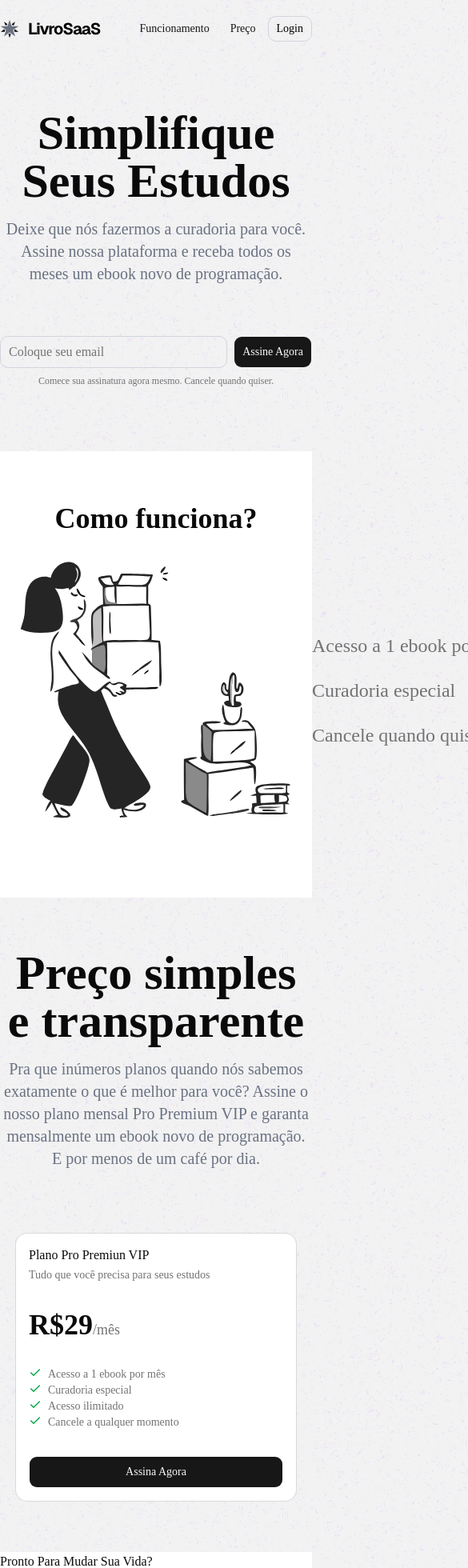
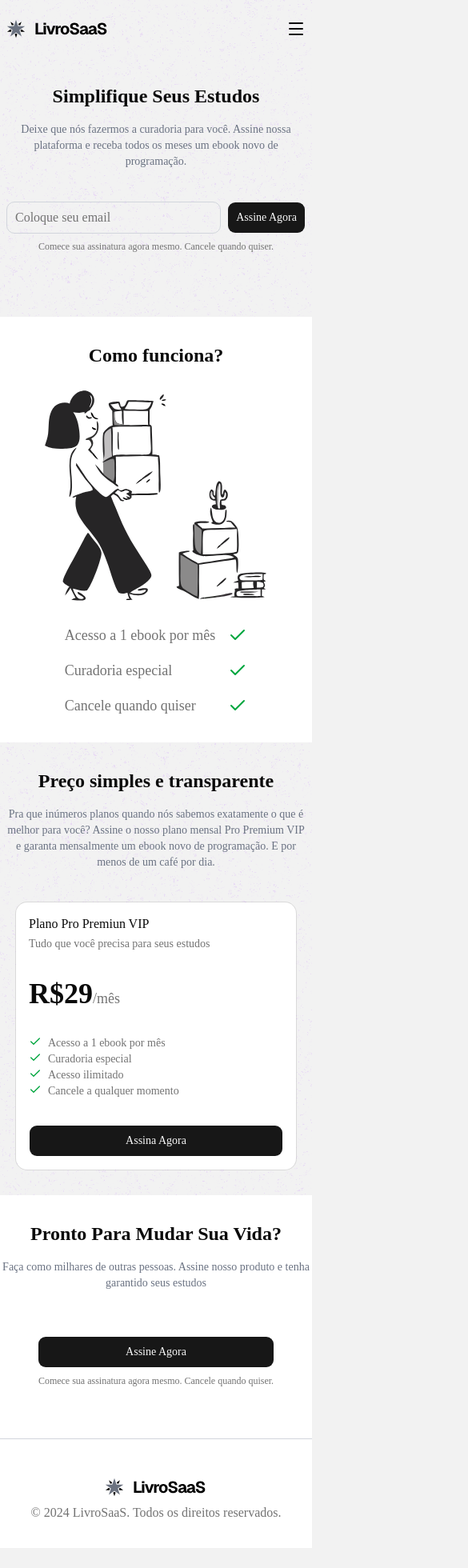
Before and after one commit to alucard93/sass-landing-page, a Next.js app: page / in a window 390 px wide. Shown: the top 1960 px of the page at 80% size, 585 px wide, since content can reach past the window. After the commit the page ends 1935 px from the top, so only its background shows below. Built offline with nearby package versions, Linux system fonts and the light colour scheme.

Commit message:
feat: improve homepage layout with responsive navigation, updated typography, and enhanced section styling

```diff
--- a/app/page.tsx
+++ b/app/page.tsx
@@ -3,7 +3,7 @@ import logo from './assets/logo.svg'
 import woman from './assets/woman.svg'
 import { Button } from '@/components/ui/button'
 import { Input } from '@/components/ui/input'
-import { Check } from 'lucide-react'
+import { Check, MenuIcon } from 'lucide-react'
 
 import {
   Card,
@@ -17,7 +17,7 @@ import {
 export default function Home() {
   return (
     <main>
-      <section className="container mx-auto text-center pb-20">
+      <section className="container mx-auto text-center pb-20 px-2 md:px-0">
         <nav className="flex justify-between items-center py-4">
           <div>
             <Image
@@ -28,7 +28,9 @@ export default function Home() {
               style={{ width: 'auto', height: 'auto' }}
             />
           </div>
-          <ul className="flex gap-1">
+
+          <MenuIcon className="md:hidden cursor-pointer" size={24} />
+          <ul className=" gap-1 hidden md:flex">
             <li>
               <Button variant={'link'}>Funcionamento</Button>
             </li>
@@ -40,13 +42,15 @@ export default function Home() {
             </li>
           </ul>
         </nav>
-        <h1 className="text-6xl font-bold  mt-16">Simplifique Seus Estudos</h1>
-        <p className="text-gray-500 mt-4 text-xl max-w-3xl mx-auto">
+        <h1 className="text-2xl md:text-6xl font-bold mt-8 md:mt-16">
+          Simplifique Seus Estudos
+        </h1>
+        <p className="text-gray-500 mt-4 text-sm md:text-xl max-w-3xl mx-auto">
           Deixe que nós fazermos a curadoria para você. Assine nossa plataforma
           e receba todos os meses um ebook novo de programação.
         </p>
 
-        <form action="" className="mt-16 ">
+        <form action="" className="mt-10 md:mt-16 ">
           <div className="flex gap-2 justify-center">
             <Input
               type="text"
@@ -62,16 +66,19 @@ export default function Home() {
       </section>
 
       {/* 2ª SEÇÃO */}
-      <section className="bg-white py-16">
+      <section className="bg-white py-8 md:py-16">
         <div className="mx-auto container">
-          <h2 className="text-center text-4xl font-bold">Como funciona?</h2>
-          <div className="flex items-center justify-between max-w-3xl mx-auto">
+          <h2 className="text-center text-2xl md:text-4xl font-bold">
+            Como funciona?
+          </h2>
+          <div className="flex flex-col md:flex-row items-center justify-between max-w-3xl mx-auto">
             <Image
               src={woman}
               alt="Woman"
+              className="max-w-xs md:max-w-none"
               style={{ width: 'auto', height: 'auto' }}
             />
-            <ul className="text-2xl text-muted-foreground space-y-6 shrink-0">
+            <ul className="text-lg md:text-2xl text-muted-foreground space-y-4 md:space-y-6 shrink-0">
               <li className="flex items-center justify-between gap-4">
                 Acesso a 1 ebook por mês{' '}
                 <Check className="text-green-600" size={24} />
@@ -89,16 +96,18 @@ export default function Home() {
         </div>
       </section>
 
-      <section className="py-16 text-center">
-        <h2 className="text-6xl font-bold ">Preço simples e transparente</h2>
-        <p className="text-gray-500 mt-4 text-xl max-w-3xl mx-auto">
+      <section className="py-8 md:py-16 text-center px-2 md:px-0">
+        <h2 className="text-2xl md:text-6xl font-bold md:mt-16 ">
+          Preço simples e transparente
+        </h2>
+        <p className="text-gray-500 mt-4 text-sm md:text-xl max-w-3xl mx-auto">
           Pra que inúmeros planos quando nós sabemos exatamente o que é melhor
           para você? Assine o nosso plano mensal Pro Premium VIP e garanta
           mensalmente um ebook novo de programação. E por menos de um café por
           dia.{' '}
         </p>
 
-        <Card className="w-full max-w-87.5 mx-auto text-left mt-20">
+        <Card className="w-full max-w-87.5 mx-auto text-left mt-10 md:mt-20">
           <CardHeader>
             <CardTitle>Plano Pro Premiun VIP</CardTitle>
             <CardDescription>
@@ -136,23 +145,32 @@ export default function Home() {
         </Card>
       </section>
 
-      <section className="bg-white">
-        <h2>Pronto Para Mudar Sua Vida?</h2>
-        <p>
+      <section className="bg-white py-8 md:py-16 text-center">
+        <h2 className="text-2xl md:text-6xl font-bold  md:mt-16">
+          Pronto Para Mudar Sua Vida?
+        </h2>
+        <p className="text-gray-500 mt-4 text-sm md:text-xl max-w-xl lg:max-w-3xl mx-auto">
           Faça como milhares de outras pessoas. Assine nosso produto e tenha
           garantido seus estudos{' '}
         </p>
-        <button>Assine Agora</button>
-        <p>Comece sua assinatura agora mesmo. Cancele quando quiser. </p>
-        <footer>
+        <Button className="mt-14 w-full max-w-74 md:max-w-96 h-10">
+          Assine Agora
+        </Button>
+        <p className="text-xs text-muted-foreground mt-2">
+          Comece sua assinatura agora mesmo. Cancele quando quiser.{' '}
+        </p>
+        <footer className="mt-16  border-t border-gray-300 pt-10">
           <Image
+            className="mx-auto"
             src={logo}
             alt="Logo"
             width={16}
             height={16}
             style={{ width: 'auto', height: 'auto' }}
           />
-          <p>© 2024 LivroSaaS. Todos os direitos reservados.</p>
+          <p className="text-muted-foreground">
+            © 2024 LivroSaaS. Todos os direitos reservados.
+          </p>
         </footer>
       </section>
     </main>
```
